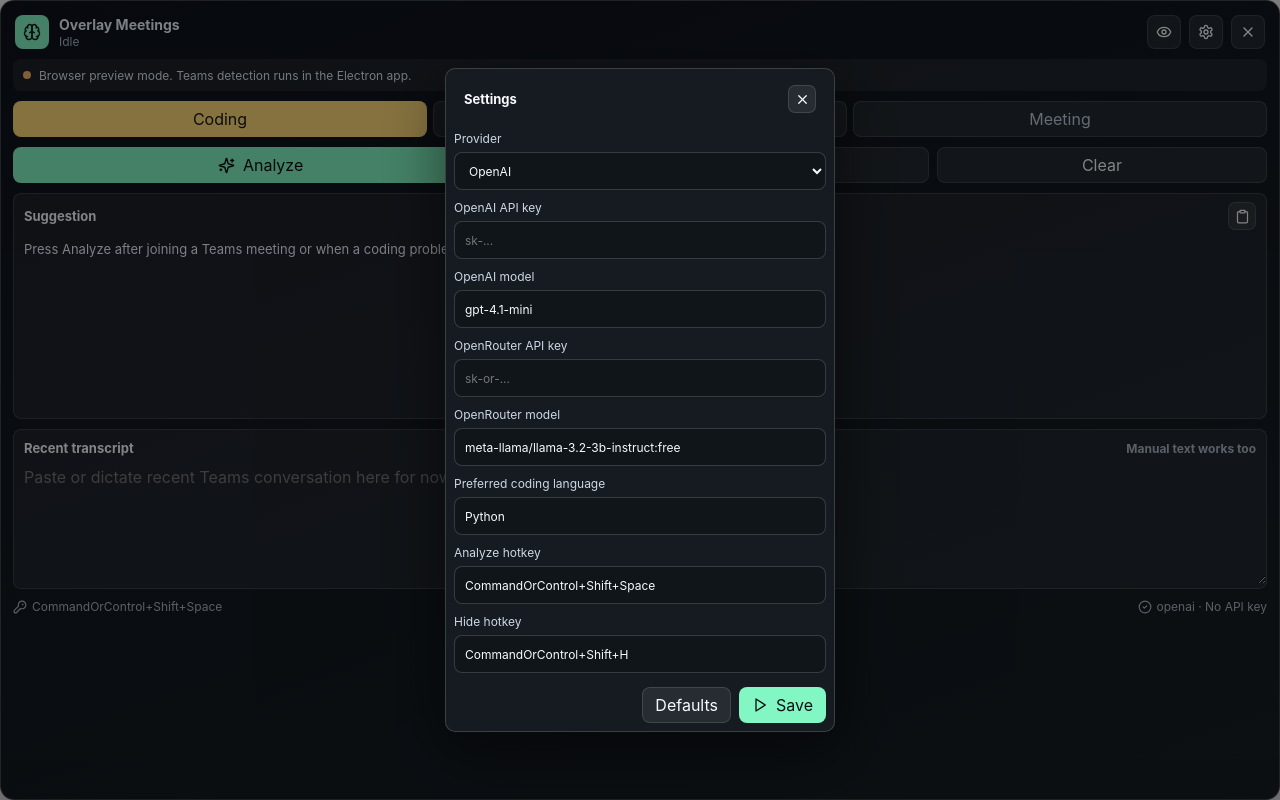
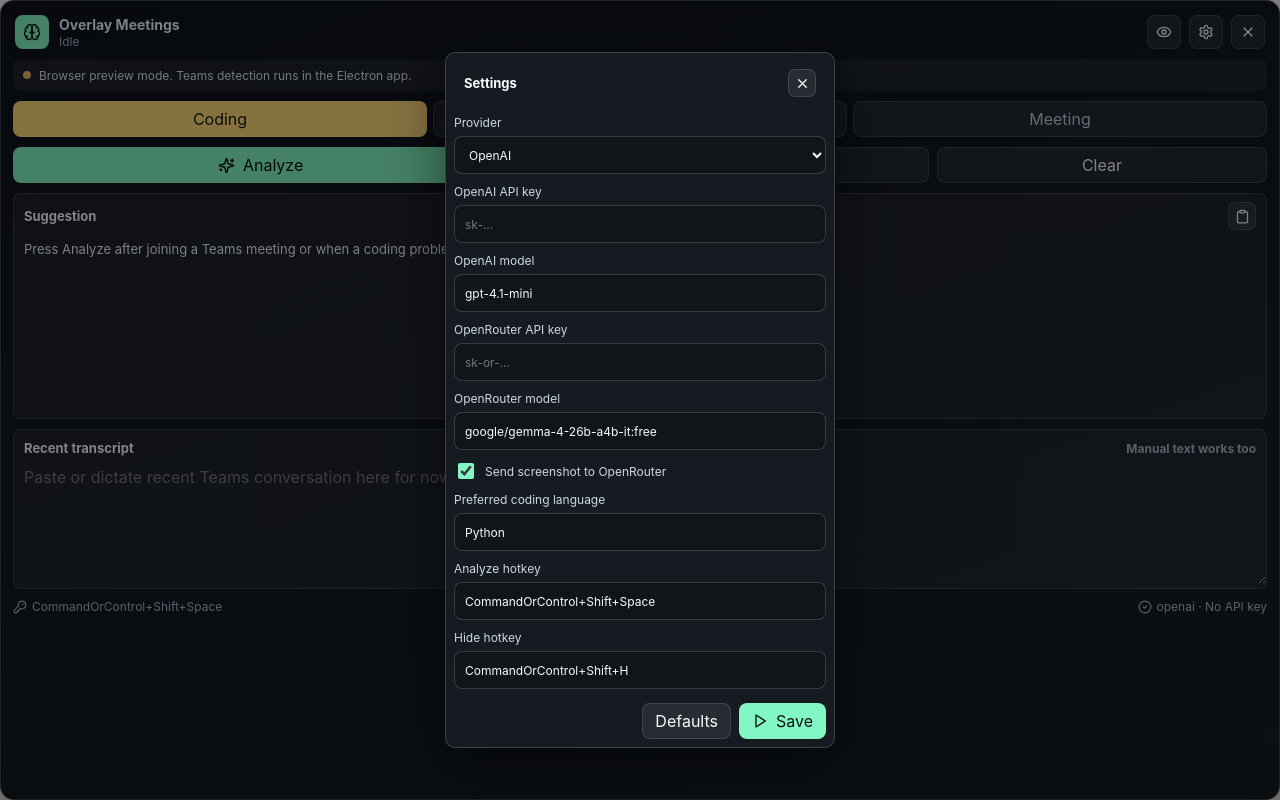
Before and after one commit to sainarenkolla94/overlay-meetings, a React (Vite) app: page / in a window 1280 px wide. Both pictures are taken after a click on the button 1206 px from the left and 32 px from the top of the page. Built offline with nearby package versions, Linux system fonts and the light colour scheme.

Commit message:
Add readme doc

```diff
--- a/src/renderer/App.tsx
+++ b/src/renderer/App.tsx
@@ -9,7 +9,8 @@
   openAiApiKey: "",
   openRouterApiKey: "",
   model: "gpt-4.1-mini",
-  openRouterModel: "meta-llama/llama-3.2-3b-instruct:free",
+  openRouterModel: "google/gemma-4-26b-a4b-it:free",
+  sendScreenshotToOpenRouter: true,
   transcriptionModel: "gpt-4o-mini-transcribe",
   preferredLanguage: "Python",
   triggerHotkey: "CommandOrControl+Shift+Space",
@@ -298,6 +299,16 @@
                 onChange={(event) => setDraftSettings({ ...draftSettings, openRouterModel: event.target.value })}
               />
             </label>
+            <label className="checkboxRow">
+              <input
+                type="checkbox"
+                checked={draftSettings.sendScreenshotToOpenRouter}
+                onChange={(event) =>
+                  setDraftSettings({ ...draftSettings, sendScreenshotToOpenRouter: event.target.checked })
+                }
+              />
+              Send screenshot to OpenRouter
+            </label>
             <label>
               Preferred coding language
               <input
--- a/src/renderer/styles.css
+++ b/src/renderer/styles.css
@@ -269,6 +269,12 @@
   outline: 0;
 }
 
+input[type="checkbox"] {
+  width: 16px;
+  min-height: 16px;
+  accent-color: #83f7c3;
+}
+
 select option {
   color: #111820;
 }
@@ -328,6 +334,13 @@
   font-size: 12px;
 }
 
+.settingsModal .checkboxRow {
+  display: flex;
+  align-items: center;
+  justify-content: flex-start;
+  gap: 8px;
+}
+
 .modalActions {
   justify-content: flex-end;
   padding-top: 4px;
--- a/src/shared/types.ts
+++ b/src/shared/types.ts
@@ -6,6 +6,7 @@
   openRouterApiKey: string;
   model: string;
   openRouterModel: string;
+  sendScreenshotToOpenRouter: boolean;
   transcriptionModel: string;
   preferredLanguage: string;
   triggerHotkey: string;
```
Also changed, not shown: src/main/main.ts (+26 -6 lines), 1 other file (tests, documents, lock files or other folders).
